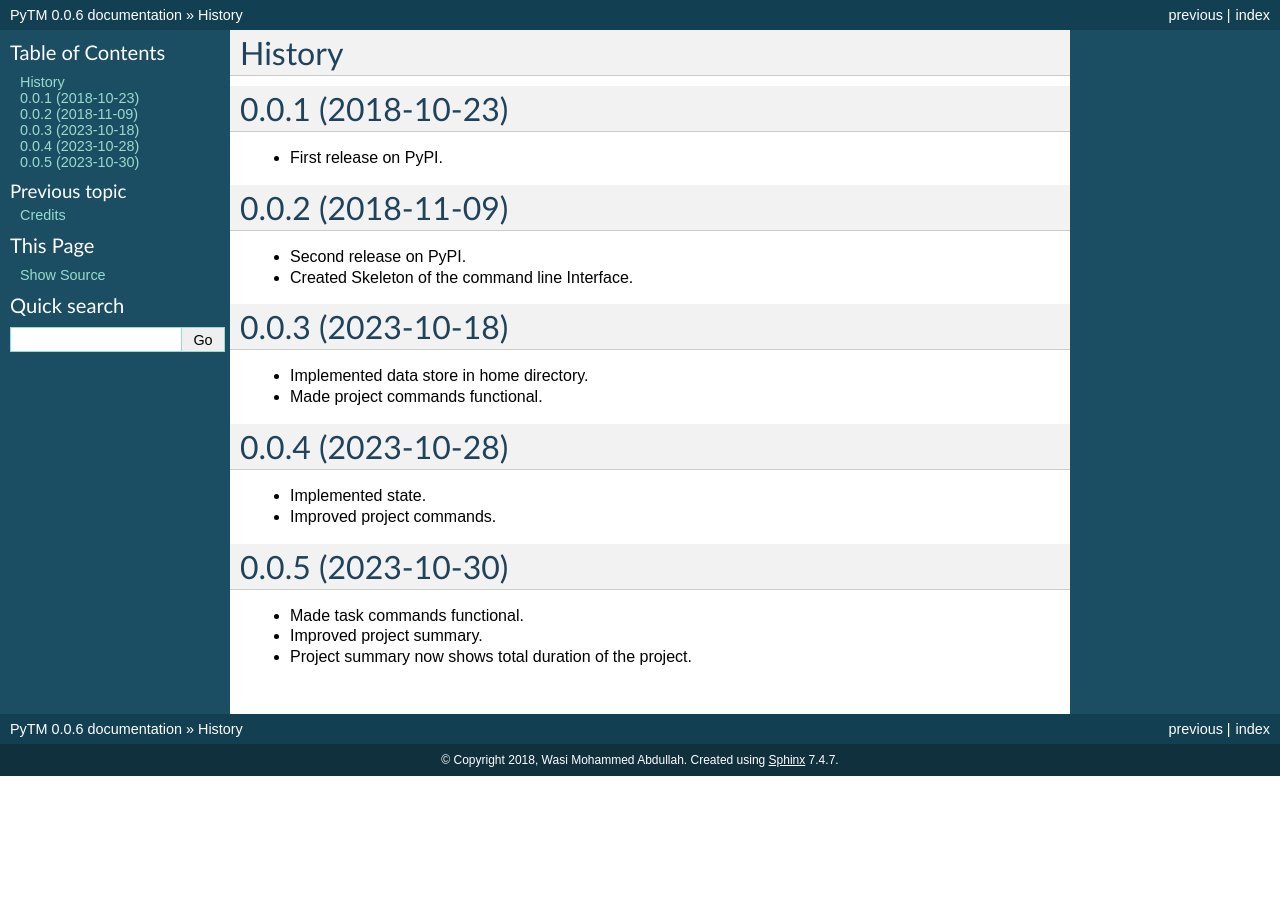
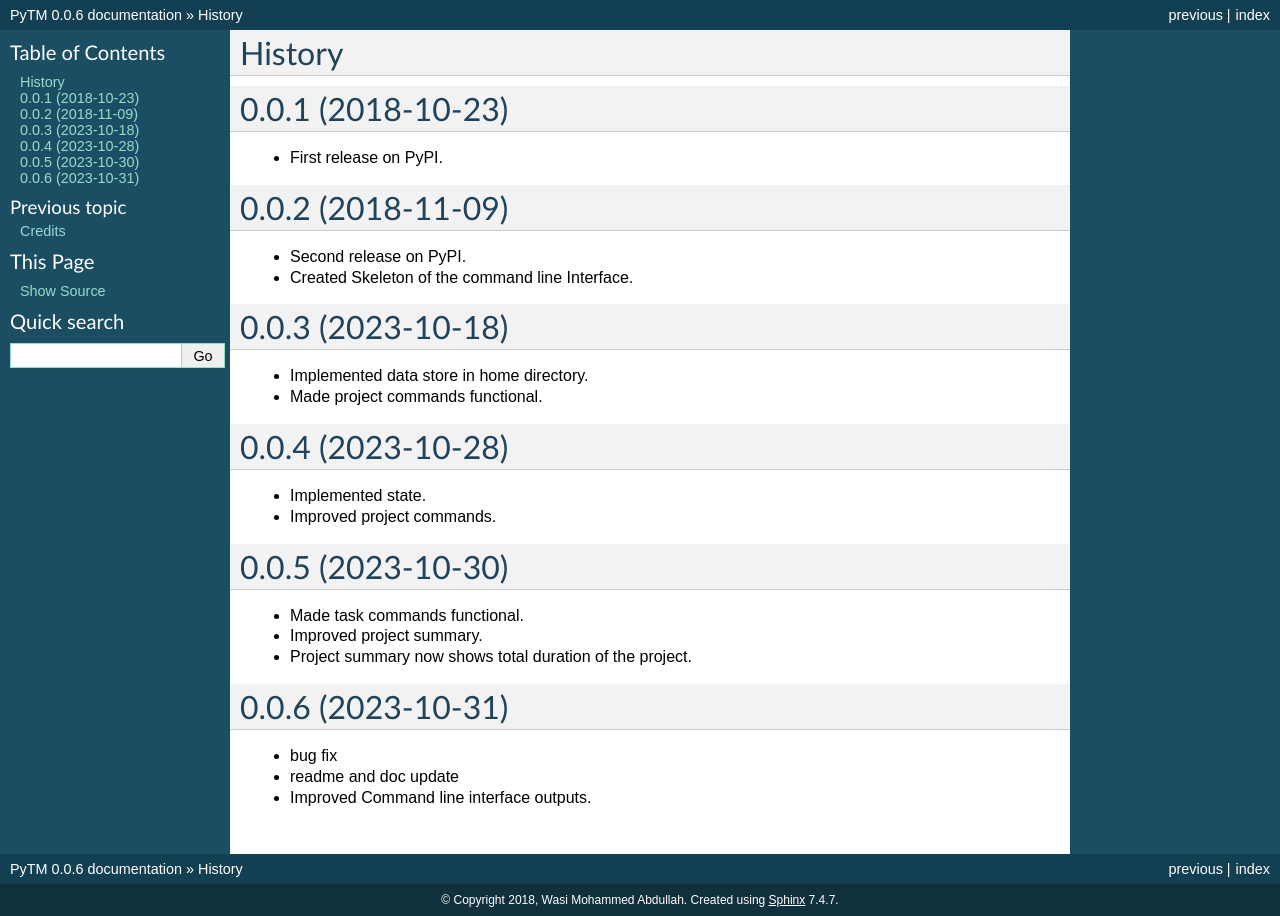
Before and after one commit to wasi0013/PyTM, a Sphinx documentation site: the page built from docs/history.rst, in a window 1280 px wide. Built offline with Sphinx 7.4.7, drawn with Linux system fonts in a browser that asks for light colours.

Commit message:
update docs

```diff
--- a/HISTORY.rst
+++ b/HISTORY.rst
@@ -32,3 +32,10 @@ History
 * Made task commands functional.
 * Improved project summary.
 * Project summary now shows total duration of the project.
+
+0.0.6 (2023-10-31)
+------------------
+
+* bug fix
+* readme and doc update
+* Improved Command line interface outputs.
```
Also changed, not shown: docs/PyTM.rst (+8 -0 lines).
